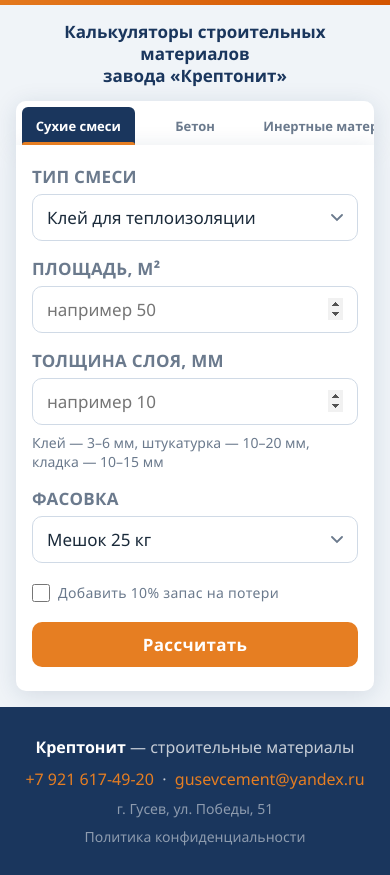
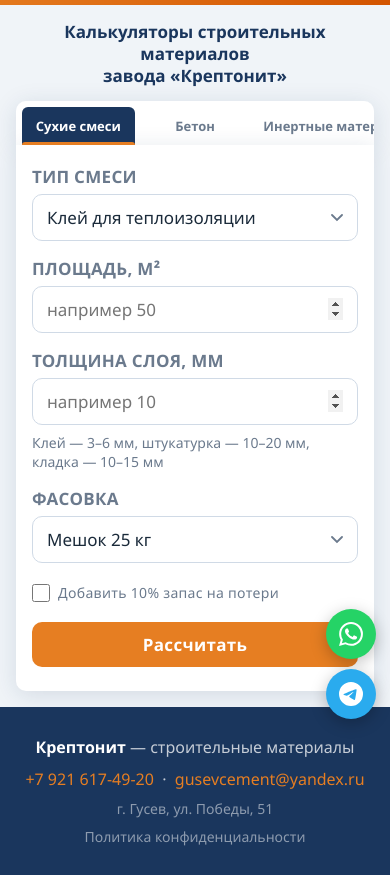
Before and after one commit to Barakuda989/kreptonit-calc, a plain HTML site: page index.html in a window 390 px wide. Shown: the part 111-986 px from the top of the page. Drawn offline with nearby package versions, Linux system fonts and the light colour scheme.

Commit message:
git add .

```diff
--- a/index.html
+++ b/index.html
@@ -8,6 +8,16 @@
   <!-- PWA -->
   <link rel="manifest" href="manifest.json" />
   <meta name="theme-color" content="#1a365d" />
+  <!-- Favicon -->
+  <link rel="icon" type="image/png" sizes="192x192" href="icons/icon-192.png" />
+  <link rel="icon" type="image/png" sizes="512x512" href="icons/icon-512.png" />
+  <!-- Open Graph (красивая карточка при отправке ссылки в мессенджеры) -->
+  <meta property="og:title" content="Крептонит — Калькуляторы стройматериалов" />
+  <meta property="og:description" content="Рассчитайте объём бетона, расход сухих смесей и количество инертных материалов. Завод ГК «Эдиль», г. Гусев, Калининградская обл." />
+  <meta property="og:image" content="https://barakuda989.github.io/kreptonit-calc/icons/icon-512.png" />
+  <meta property="og:url" content="https://barakuda989.github.io/kreptonit-calc/" />
+  <meta property="og:type" content="website" />
+  <meta property="og:locale" content="ru_RU" />
   <meta name="mobile-web-app-capable" content="yes" />
   <meta name="apple-mobile-web-app-capable" content="yes" />
   <meta name="apple-mobile-web-app-status-bar-style" content="black-translucent" />
@@ -596,6 +606,42 @@
       .form-grid { grid-template-columns: 1fr; }
       .tab-btn { font-size: 13px; padding: 10px 8px; min-width: 90px; }
       .result-card__value { font-size: 18px; }
+    }
+
+    /* ─── МЕССЕНДЖЕРЫ (плавающие кнопки) ─── */
+    .messengers {
+      position: fixed;
+      bottom: 20px;
+      right: 20px;
+      display: flex;
+      flex-direction: column;
+      gap: 10px;
+      z-index: 900;
+    }
+    .msg-btn {
+      width: 56px;
+      height: 56px;
+      border-radius: 50%;
+      border: none;
+      cursor: pointer;
+      display: flex;
+      align-items: center;
+      justify-content: center;
+      box-shadow: 0 4px 16px rgba(0,0,0,.25);
+      transition: transform .2s, box-shadow .2s;
+      text-decoration: none;
+    }
+    .msg-btn:hover {
+      transform: scale(1.1);
+      box-shadow: 0 6px 20px rgba(0,0,0,.35);
+    }
+    .msg-btn.wa { background: #25D366; }
+    .msg-btn.tg { background: #2AABEE; }
+    .msg-btn svg { width: 28px; height: 28px; fill: #fff; }
+    @media (max-width: 600px) {
+      .messengers { bottom: 14px; right: 14px; }
+      .msg-btn { width: 50px; height: 50px; }
+      .msg-btn svg { width: 24px; height: 24px; }
     }
   </style>
 </head>
@@ -1696,5 +1742,16 @@
       navigator.serviceWorker.register('./sw.js');
     }
   </script>
+<!-- Мессенджеры: WhatsApp + Telegram -->
+<div class="messengers">
+  <!-- WhatsApp -->
+  <a class="msg-btn wa" href="https://wa.me/79216174920?text=%D0%97%D0%B4%D1%80%D0%B0%D0%B2%D1%81%D1%82%D0%B2%D1%83%D0%B9%D1%82%D0%B5!%20%D0%A5%D0%BE%D1%87%D1%83%20%D1%83%D0%B7%D0%BD%D0%B0%D1%82%D1%8C%20%D1%86%D0%B5%D0%BD%D1%83%20%D0%BD%D0%B0%20%D0%BC%D0%B0%D1%82%D0%B5%D1%80%D0%B8%D0%B0%D0%BB%D1%8B" target="_blank" rel="noopener" title="Написать в WhatsApp">
+    <svg viewBox="0 0 24 24"><path d="M17.472 14.382c-.297-.149-1.758-.867-2.03-.967-.273-.099-.471-.148-.67.15-.197.297-.767.966-.94 1.164-.173.199-.347.223-.644.075-.297-.15-1.255-.463-2.39-1.475-.883-.788-1.48-1.761-1.653-2.059-.173-.297-.018-.458.13-.606.134-.133.298-.347.446-.52.149-.174.198-.298.298-.497.099-.198.05-.371-.025-.52-.075-.149-.669-1.612-.916-2.207-.242-.579-.487-.5-.669-.51-.173-.008-.371-.01-.57-.01-.198 0-.52.074-.792.372-.272.297-1.04 1.016-1.04 2.479 0 1.462 1.065 2.875 1.213 3.074.149.198 2.096 3.2 5.077 4.487.709.306 1.262.489 1.694.625.712.227 1.36.195 1.871.118.571-.085 1.758-.719 2.006-1.413.248-.694.248-1.289.173-1.413-.074-.124-.272-.198-.57-.347m-5.421 7.403h-.004a9.87 9.87 0 01-5.031-1.378l-.361-.214-3.741.982.998-3.648-.235-.374a9.86 9.86 0 01-1.51-5.26c.001-5.45 4.436-9.884 9.888-9.884 2.64 0 5.122 1.03 6.988 2.898a9.825 9.825 0 012.893 6.994c-.003 5.45-4.437 9.884-9.885 9.884m8.413-18.297A11.815 11.815 0 0012.05 0C5.495 0 .16 5.335.157 11.892c0 2.096.547 4.142 1.588 5.945L.057 24l6.305-1.654a11.882 11.882 0 005.683 1.448h.005c6.554 0 11.89-5.335 11.893-11.893a11.821 11.821 0 00-3.48-8.413z"/></svg>
+  </a>
+  <!-- Telegram -->
+  <a class="msg-btn tg" href="https://t.me/+79216174920" target="_blank" rel="noopener" title="Написать в Telegram">
+    <svg viewBox="0 0 24 24"><path d="M11.944 0A12 12 0 000 12a12 12 0 0012 12 12 12 0 0012-12A12 12 0 0012 0h-.056zm4.962 7.224c.1-.002.321.023.465.14a.506.506 0 01.171.325c.016.093.036.306.02.472-.18 1.898-.962 6.502-1.36 8.627-.168.9-.499 1.201-.82 1.23-.696.065-1.225-.46-1.9-.902-1.056-.693-1.653-1.124-2.678-1.8-1.185-.78-.417-1.21.258-1.91.177-.184 3.247-2.977 3.307-3.23.007-.032.014-.15-.056-.212s-.174-.041-.249-.024c-.106.024-1.793 1.14-5.061 3.345-.479.33-.913.49-1.302.48-.428-.008-1.252-.241-1.865-.44-.752-.245-1.349-.374-1.297-.789.027-.216.325-.437.893-.663 3.498-1.524 5.83-2.529 6.998-3.014 3.332-1.386 4.025-1.627 4.476-1.635z"/></svg>
+  </a>
+</div>
 </body>
 </html>
--- a/sw.js
+++ b/sw.js
@@ -1,7 +1,7 @@
 // Service Worker — Крептонит Калькуляторы
 // Кэширует все файлы для работы офлайн на Android
 
-const CACHE_NAME = 'kreptonit-v25';
+const CACHE_NAME = 'kreptonit-v26';
 
 // Файлы для кэширования при установке
 const FILES_TO_CACHE = [
@@ -10,7 +10,9 @@ const FILES_TO_CACHE = [
   './privacy.html',
   './manifest.json',
   './icons/icon-192.png',
-  './icons/icon-512.png'
+  './icons/icon-512.png',
+  './robots.txt',
+  './sitemap.xml'
 ];
 
 // Установка — кэшируем все файлы
```
Also changed, not shown: sitemap.xml (added, +18 -0 lines), robots.txt (added), 1 other file.
